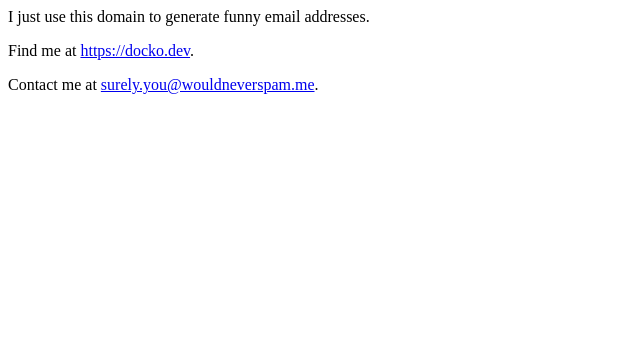
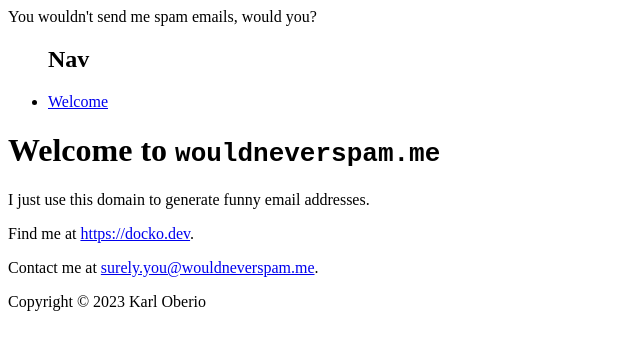
Before and after one commit to doc-ko/wouldneverspam-me, a plain HTML site: page index.html in a window 1280 px wide. Shown: the whole page, without its empty margins (0-640 px from the left). Drawn offline with Linux system fonts and the light colour scheme.

Commit message:
Updated content of home page

```diff
--- a/index.html
+++ b/index.html
@@ -4,11 +4,26 @@
   </head>
 
   <body>
-    <p>
-      I just use this domain to generate funny email addresses.
-    </p>
+    <header>
+      You wouldn't send me spam emails, would you?
+    </header>
+    <nav>
+      <ul>
+        <h1>Nav</h1>
+        <li><a href='#welcome'>Welcome</a></li>
+      </ul>
+    </nav>
+    <main>
+      <h1 id='welcome'>Welcome to <code>wouldneverspam.me</code></h1>
+      <p>
+        I just use this domain to generate funny email addresses.
+      </p>
 
-    <p>Find me at <a href="https://docko.dev">https://docko.dev</a>.</p>
-    <p>Contact me at <a href="mailto:surely.you@wouldneverspam.me">surely.you@wouldneverspam.me</a>.</p>
+      <p>Find me at <a href="https://docko.dev">https://docko.dev</a>.</p>
+      <p>Contact me at <a href="mailto:surely.you@wouldneverspam.me">surely.you@wouldneverspam.me</a>.</p>
+    </main>
+    <footer>
+      <p>Copyright &copy; 2023 Karl Oberio</p>
+    </footer>
   </body>
 </html>
```
